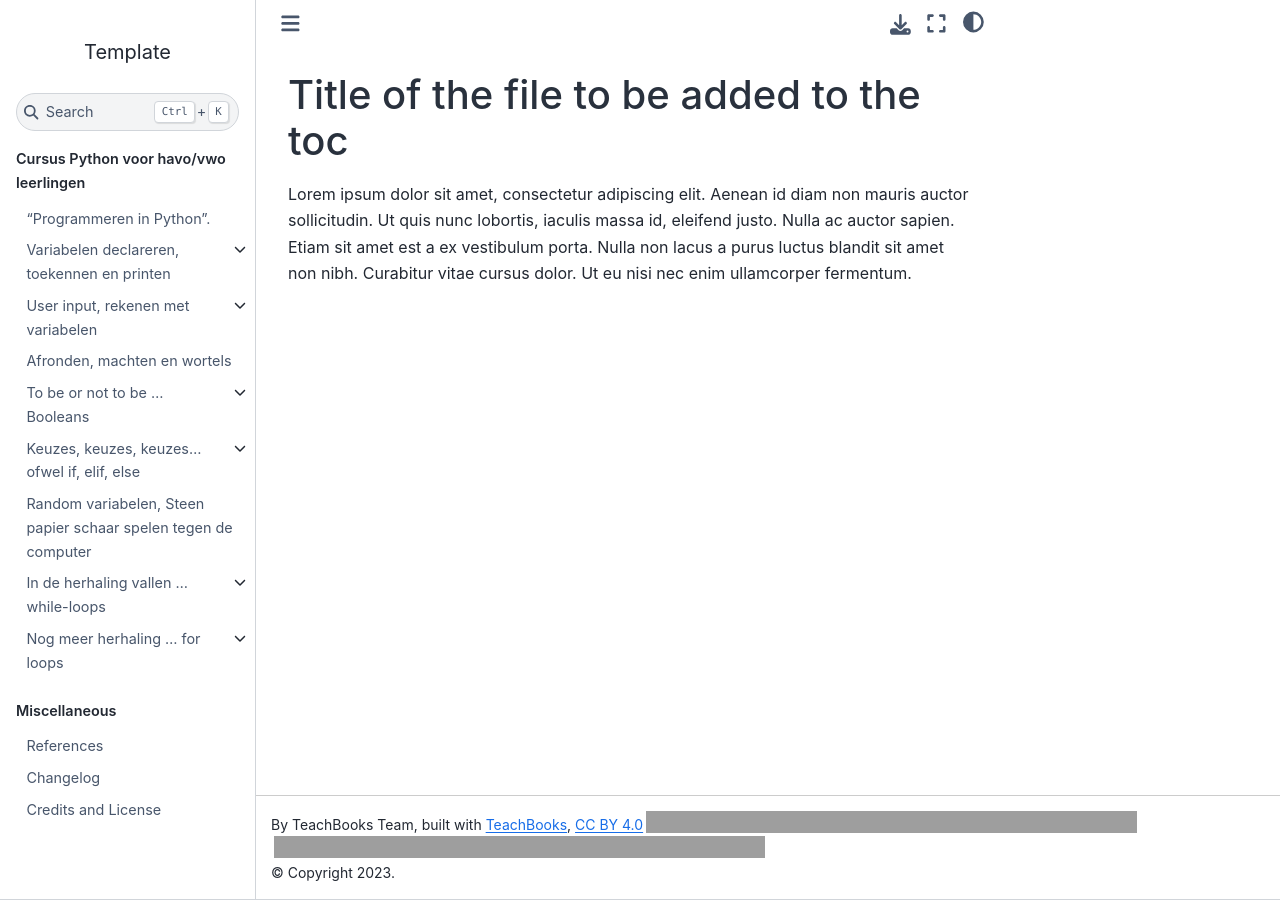
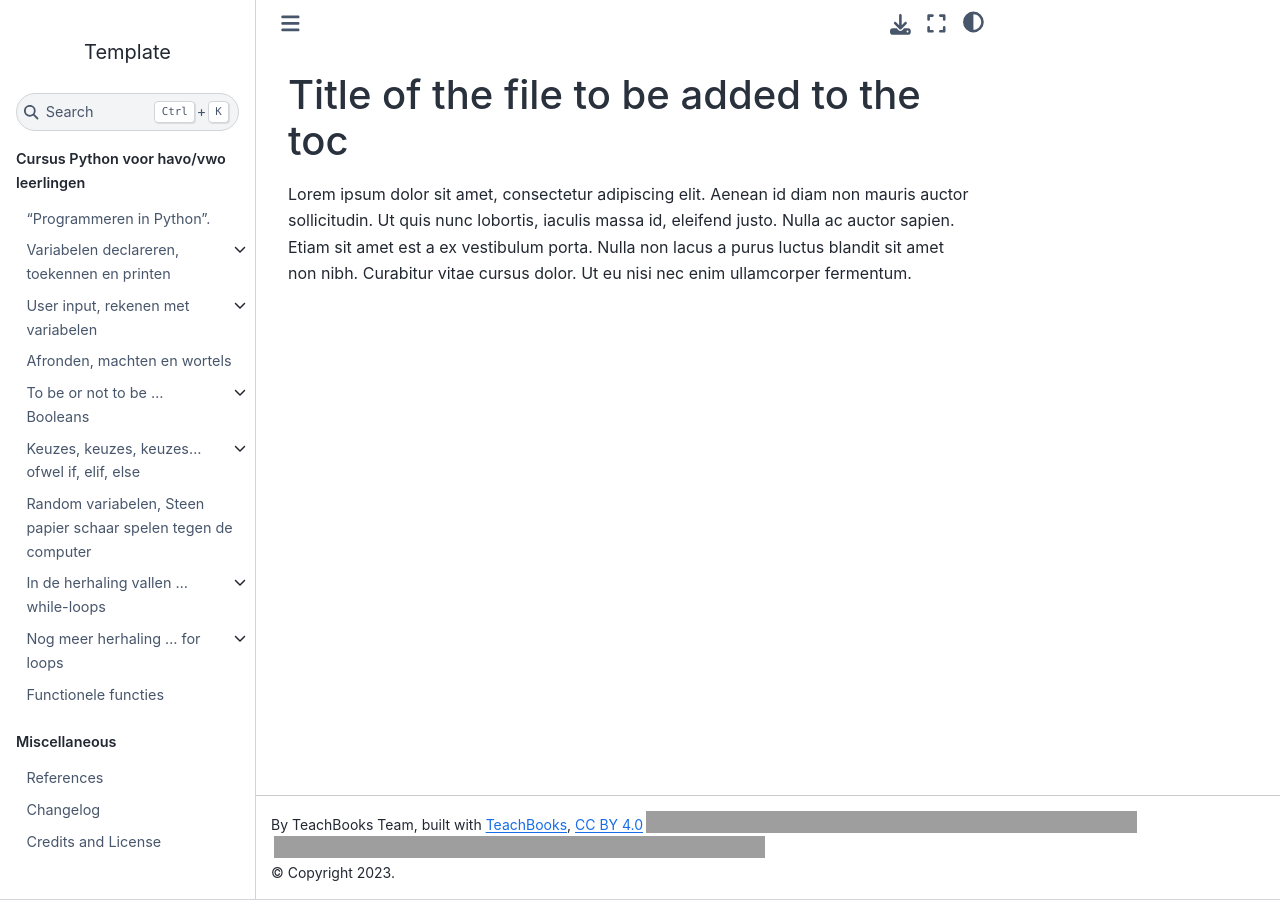
Before and after one commit to nerdyJuffie/PythonProgrammeren, a Jupyter Book: the page built from book/file_to_be_added_to_toc.md, in a window 1280 px wide. Built offline with Jupyter Book 1.0.4 settings and Sphinx 7.4.7 and the Sphinx Book theme 1.1.4, drawn with Linux system fonts in a browser that asks for light colours; pages that are not in the unit, such as notebooks, are missing from menus; comment, search, counter and statistics services are not loaded; some of the changed lines change nothing that is shown; grey boxes are pictures that could not be loaded.

Commit message:
Update _toc.yml

```diff
--- a/book/_toc.yml
+++ b/book/_toc.yml
@@ -42,6 +42,7 @@ parts:
           - file: some_content/for_loop
           - file: some_content/SPS_for_loop
           - file: some_content/oefeningen_for_loop
+      - file: some_content/hoofdstuk9
 
   - caption: Miscellaneous
     chapters:
```
